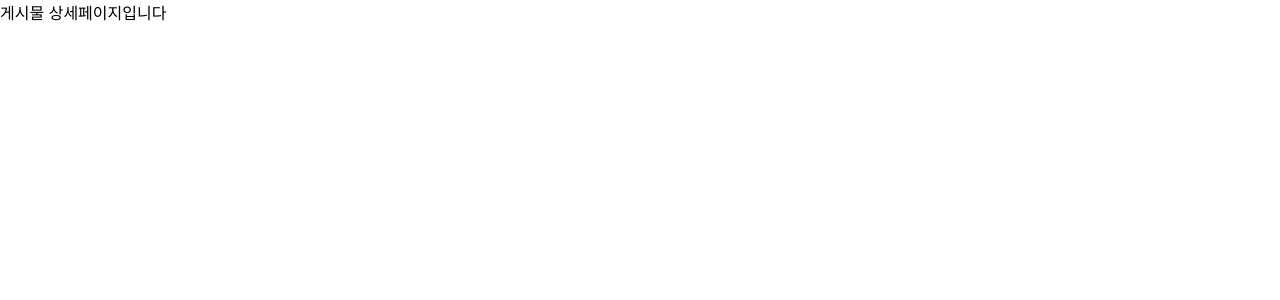
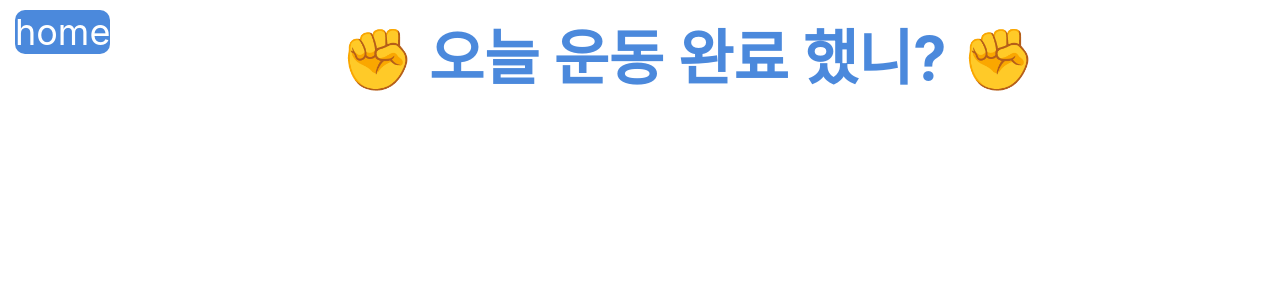
Before and after one commit to jamie7dev/Workout_done_today, a React (Create React App) app: page /detail in a window 1280 px wide. Shown: the top 300 px of the page. Built offline with nearby package versions, Linux system fonts and the light colour scheme.

Commit message:
아직 헤더만 붙임

```diff
--- a/src/pages/Detail.jsx
+++ b/src/pages/Detail.jsx
@@ -1,7 +1,9 @@
 import React from "react";
+import Header from "../components/Header/Header";
+
 const Detail = () => {
 	return (
-    	<div>게시물 상세페이지입니다</div>
-    );
+		<Header />
+	);
 };
 export default Detail;
```
